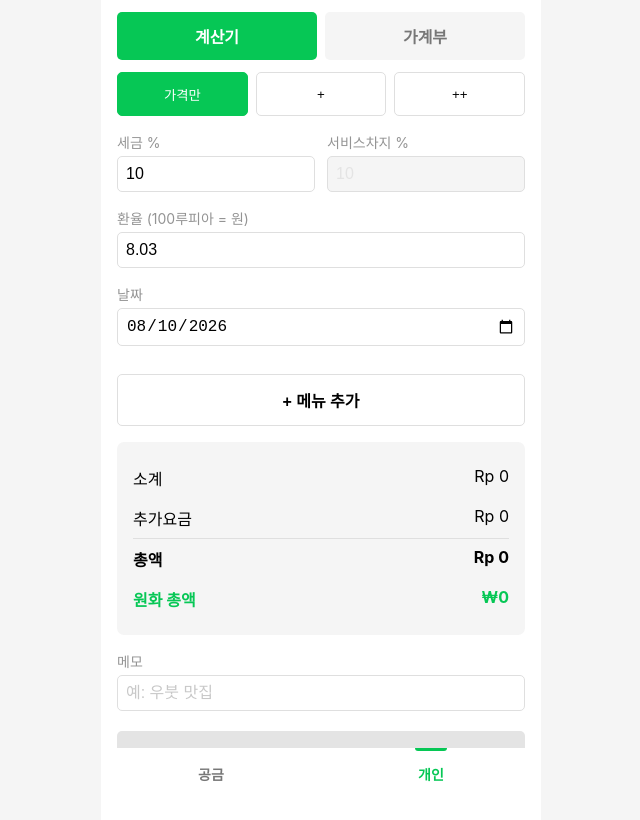
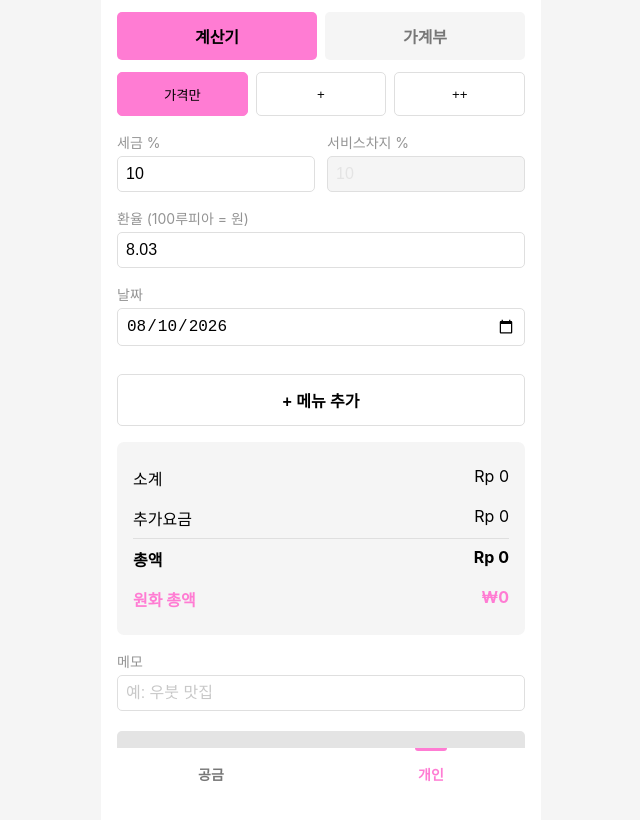
Before and after one commit to foxyroxy22/bali-calculater, a website with bundled scripts: page index.html in a window 1280 px wide. Both pictures are taken after a click on the button "개인". Shown: the whole page, without its empty margins (319-959 px from the left). Built offline with nearby package versions, Linux system fonts and the light colour scheme.

Commit message:
feat: pink accent theme for 개인 tab
Switching to 개인 swaps --color-primary/--color-on-primary to
#ff7cd3 / black (white text on that pink fails the 3:1 contrast
LDSG itself requires, so button labels stay black instead) across
the whole app — calculator and ledger both — while 공금 keeps the
LINE green. 공금/개인 now read as distinct at a glance instead of
sharing one accent color.

```diff
--- a/css/styles.css
+++ b/css/styles.css
@@ -22,6 +22,11 @@
   --space-xxl: 32px;
   --shadow-btn: 0px 1px 6px rgba(0, 0, 0, 0.12);
   --shadow-card: 0px 1px 20px rgba(0, 0, 0, 0.07);
+}
+
+.app.theme-personal {
+  --color-primary: #ff7cd3;
+  --color-on-primary: #000000;
 }
 
 * { box-sizing: border-box; }
--- a/js/app.js
+++ b/js/app.js
@@ -18,6 +18,7 @@ let selectedDate = todayDateStr();
 let showAllDates = false;
 
 const el = {
+  appRoot: document.querySelector('.app'),
   taxModeButtons: document.querySelectorAll('.tax-mode-btn'),
   taxRateInput: document.getElementById('tax-rate-input'),
   serviceRateInput: document.getElementById('service-rate-input'),
@@ -153,9 +154,14 @@ function resetCalculatorDraft() {
   recalcAndRenderTotals();
 }
 
+function applyTabTheme(tab) {
+  el.appRoot.classList.toggle('theme-personal', tab === 'personal');
+}
+
 function switchTab(tab) {
   currentTab = tab;
   el.tabButtons.forEach((btn) => btn.classList.toggle('active', btn.dataset.tab === tab));
+  applyTabTheme(tab);
   resetCalculatorDraft();
   if (currentView === 'ledger') renderLedger();
 }
@@ -295,6 +301,7 @@ function loadEntryIntoCalculator(entry) {
   currentFxRate = entry.fx_rate_snapshot;
 
   el.tabButtons.forEach((btn) => btn.classList.toggle('active', btn.dataset.tab === currentTab));
+  applyTabTheme(currentTab);
   el.taxModeButtons.forEach((btn) => btn.classList.toggle('active', btn.dataset.mode === currentTaxMode));
   el.serviceRateInput.disabled = currentTaxMode !== 'plusplus';
   el.taxRateInput.value = currentTaxRate;
```
